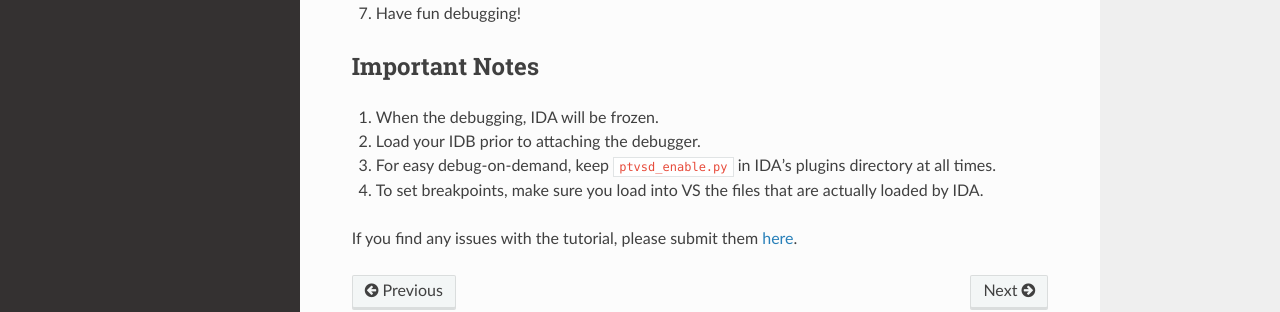
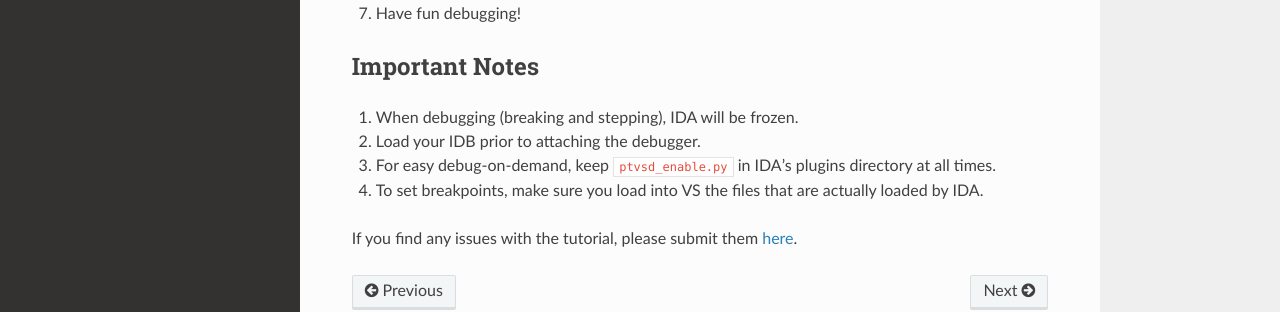
Before and after one commit to tmr232/Sark, a Sphinx documentation site: the page built from docs/debugging.rst, in a window 1280 px wide and 900 px high, scrolled down 2143 px. Shown: the part 460-772 px from the top of the window. Built offline with Sphinx 7.4.7 and the Read the Docs theme 2.0.0, drawn with Linux system fonts in a browser that asks for light colours.

Commit message:
Fixed phrasing.

```diff
--- a/docs/debugging.rst
+++ b/docs/debugging.rst
@@ -112,7 +112,7 @@ Debugging
 Important Notes
 ---------------
 
-#. When the debugging, IDA will be frozen.
+#. When debugging (breaking and stepping), IDA will be frozen.
 #. Load your IDB prior to attaching the debugger.
 #. For easy debug-on-demand, keep ``ptvsd_enable.py`` in IDA's plugins directory at all times.
 #. To set breakpoints, make sure you load into VS the files that are actually loaded by IDA.
```
